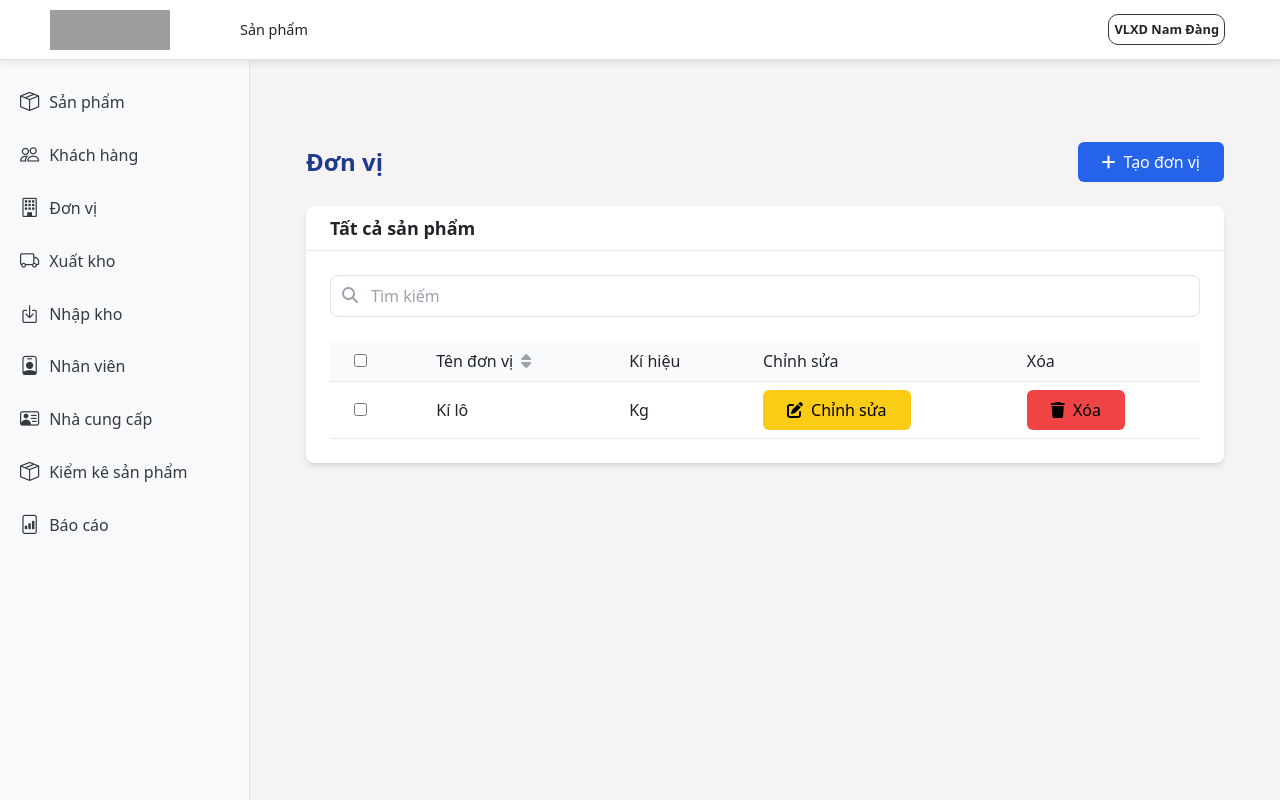
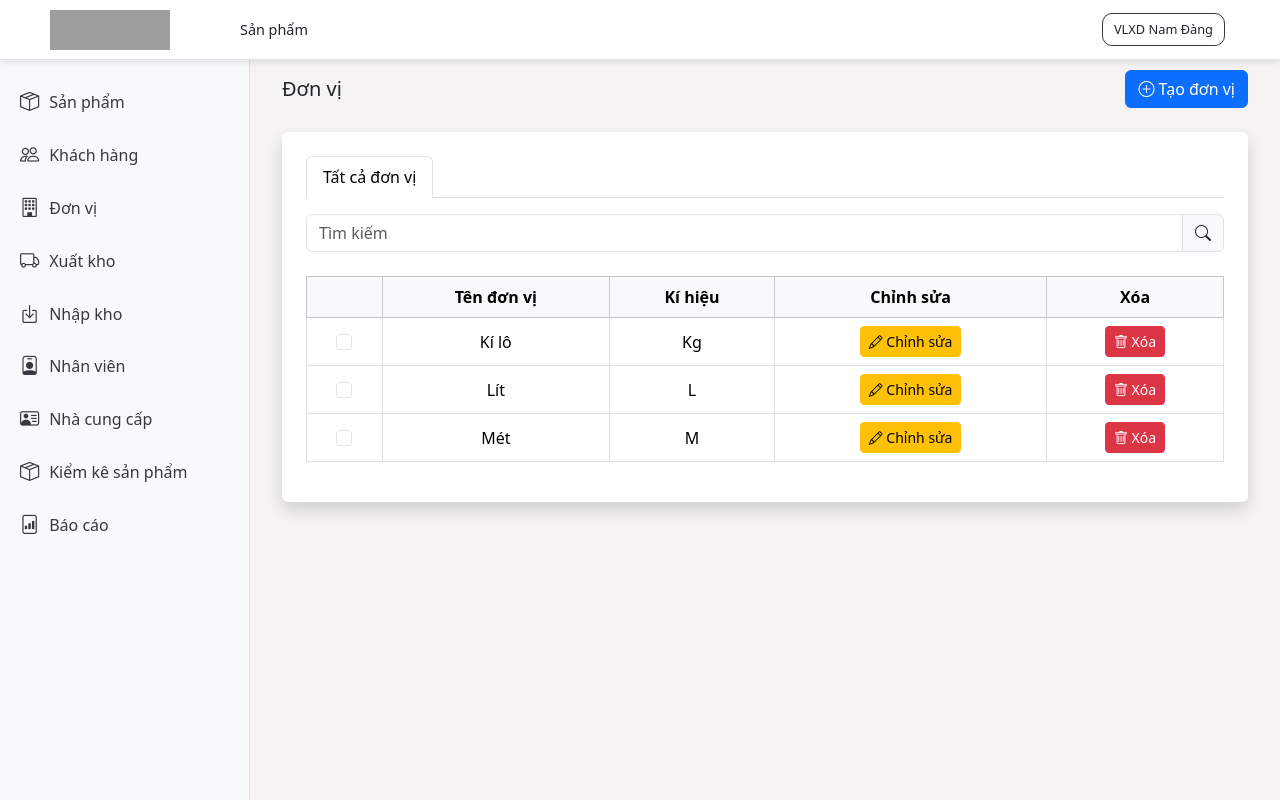
Before and after one commit to manhcuong2004/prj-stock-management, a Django app: page /units/ in a window 1280 px wide. Run offline with Django 5.2, Linux system fonts and the light colour scheme; some libraries are stand-ins or nearby versions; grey boxes are pictures that could not be loaded.

```diff
--- a/stock_management/stockb/templates/units/units.html
+++ b/stock_management/stockb/templates/units/units.html
@@ -1,53 +1,58 @@
 {% extends 'base.html' %}
 
 {% block content %}
-<div class="container mx-auto p-4">
-    <div class="flex justify-between items-center mb-4">
-        <h1 class="text-2xl font-bold text-blue-900">Đơn vị</h1>
-        <a href="{% url 'create_unit' %}" class="bg-blue-600 hover:bg-blue-700 text-white px-4 py-2 rounded flex items-center transition">
-            <i class="fas fa-plus mr-2"></i> Tạo đơn vị
+<div class="container-fluid  -4">
+    <div class="d-flex justify-content-between align-items-center mb-4">
+        <h5 class="mb-0">Đơn vị</h5>
+        <a href="{% url 'create_unit' %}" class="btn btn-primary">
+            <i class="bi bi-plus-circle"></i> Tạo đơn vị
         </a>
     </div>
 
-    <div class="bg-white shadow-md rounded-lg">
-        <div class="border-b border-gray-200 px-4 py-2">
-            <h2 class="text-lg font-semibold">Tất cả sản phẩm</h2>
+    <div class="bg-white p-4 rounded shadow">
+        <ul class="nav nav-tabs mb-3">
+            <li class="nav-item">
+                <a class="nav-link active" href="#">Tất cả đơn vị</a>
+            </li>
+        </ul>
+
+        <div class="input-group mb-4">
+            <input type="text" class="form-control" placeholder="Tìm kiếm">
+            <span class="input-group-text"><i class="bi bi-search"></i></span>
         </div>
-        <div class="p-4">
-            <div class="relative mb-4">
-                <input type="text" class="w-full border border-gray-300 rounded-lg pl-10 pr-4 py-2 focus:ring-2 focus:ring-blue-500 focus:border-blue-500"
-                       placeholder="Tìm kiếm">
-                <i class="fas fa-search absolute left-3 top-3 text-gray-400"></i>
-            </div>
-            <table class="w-full text-left">
-                <thead>
-                    <tr class="border-b bg-gray-50">
-                        <th class="py-2 px-4">
-                            <input type="checkbox" class="rounded text-blue-600">
-                        </th>
-                        <th class="py-2 px-4 font-medium">Tên đơn vị <i class="fas fa-sort ml-1 text-gray-400"></i></th>
-                        <th class="py-2 px-4 font-medium">Kí hiệu</th>
-                        <th class="py-2 px-4 font-medium">Chỉnh sửa</th>
-                        <th class="py-2 px-4 font-medium">Xóa</th>
+
+        <div class="table-responsive">
+            <table class="table table-bordered align-middle text-center">
+                <thead class="table-light">
+                    <tr>
+                        <th scope="col"></th>
+                        <th scope="col">Tên đơn vị</th>
+                        <th scope="col">Kí hiệu</th>
+                        <th scope="col">Chỉnh sửa</th>
+                        <th scope="col">Xóa</th>
                     </tr>
                 </thead>
                 <tbody>
-                    <tr class="border-b hover:bg-gray-50">
-                        <td class="py-2 px-4">
-                            <input type="checkbox" class="rounded text-blue-600">
-                        </td>
-                        <td class="py-2 px-4">Kí lô</td>
-                        <td class="py-2 px-4">Kg</td>
-                        <td class="py-2 px-4">
-                            <button class="bg-yellow-400 hover:bg-yellow-500 text-black px-4 py-2 rounded transition">
-                                <i class="fas fa-edit mr-1"></i> Chỉnh sửa
-                            </button>
-                        </td>
-                        <td class="py-2 px-4">
-                            <button class="bg-red-500 hover:bg-red-600 text-black px-4 py-2 rounded transition">
-                                <i class="fas fa-trash mr-1"></i> Xóa
-                            </button>
-                        </td>
+                    <tr>
+                        <td><input type="checkbox" class="form-check-input"></td>
+                        <td>Kí lô</td>
+                        <td>Kg</td>
+                        <td><button class="btn btn-warning btn-sm"><i class="bi bi-pencil"></i> Chỉnh sửa</button></td>
+                        <td><button class="btn btn-danger btn-sm"><i class="bi bi-trash"></i> Xóa</button></td>
+                    </tr>
+                    <tr>
+                        <td><input type="checkbox" class="form-check-input"></td>
+                        <td>Lít</td>
+                        <td>L</td>
+                        <td><button class="btn btn-warning btn-sm"><i class="bi bi-pencil"></i> Chỉnh sửa</button></td>
+                        <td><button class="btn btn-danger btn-sm"><i class="bi bi-trash"></i> Xóa</button></td>
+                    </tr>
+                    <tr>
+                        <td><input type="checkbox" class="form-check-input"></td>
+                        <td>Mét</td>
+                        <td>M</td>
+                        <td><button class="btn btn-warning btn-sm"><i class="bi bi-pencil"></i> Chỉnh sửa</button></td>
+                        <td><button class="btn btn-danger btn-sm"><i class="bi bi-trash"></i> Xóa</button></td>
                     </tr>
                 </tbody>
             </table>
--- a/stock_management/templates/base.html
+++ b/stock_management/templates/base.html
@@ -5,15 +5,22 @@
     <meta charset="UTF-8">
     <meta name="viewport" content="width=device-width, initial-scale=1.0">
     <title>{% block title %}StockB{% endblock %}</title>
+    <!-- Bootstrap CSS -->
     <link href="https://cdn.jsdelivr.net/npm/bootstrap@5.3.3/dist/css/bootstrap.min.css" rel="stylesheet">
+    <!-- Bootstrap Icons -->
     <link rel="stylesheet"
           href="https://cdnjs.cloudflare.com/ajax/libs/bootstrap-icons/1.11.3/font/bootstrap-icons.min.css">
+    <!-- Font Awesome -->
+    <link rel="stylesheet" href="https://cdnjs.cloudflare.com/ajax/libs/font-awesome/6.4.0/css/all.min.css">
+    <!-- jQuery -->
+    <script src="https://code.jquery.com/jquery-3.6.0.min.js"></script>
+    <!-- Chart.js -->
+    <script src="https://cdn.jsdelivr.net/npm/chart.js@4.4.0/dist/chart.umd.min.js"></script>
+    <!-- Flatpickr CSS -->
+    <link rel="stylesheet" href="https://cdn.jsdelivr.net/npm/flatpickr/dist/flatpickr.min.css">
+    <!-- Custom CSS -->
     <link rel="stylesheet" href="{% static 'css/units.css' %}">
-    <link rel="stylesheet" href="https://cdnjs.cloudflare.com/ajax/libs/font-awesome/5.15.3/css/all.min.css">
-    <link rel="stylesheet" href="https://cdnjs.cloudflare.com/ajax/libs/font-awesome/6.4.0/css/all.min.css">
-    <script src="https://code.jquery.com/jquery-3.6.0.min.js"></script>
     <style>
-
         .header {
             height: 60px;
             width: 100%;
@@ -30,8 +37,6 @@
             box-shadow: 0 2px 8px rgba(0, 0, 0, 0.1);
         }
 
-
-
         .header .left-container {
             display: flex;
         }
@@ -43,7 +48,6 @@
             font-size: 80%;
             margin-right: 35px;
             font-weight: 600;
-
         }
 
         .header img {
@@ -69,7 +73,6 @@
             border-radius: 5px;
             font-weight: 500;
             text-decoration: none;
-
         }
 
         .btn-create:hover {
@@ -92,7 +95,6 @@
             position: fixed;
             top: 60px;
             left: 0;
-
         }
 
         .sidebar a {
@@ -118,7 +120,6 @@
 
         .name-user .dropdown-toggle::after {
             display: none;
-        /* Ẩn mũi tên mặc định */
         }
 
         .sidebar .active {
@@ -134,11 +135,8 @@
 
         .name-user .dropdown-menu {
             margin-top: 40px !important;
-        /* Cách nút 50px */
             left: 50% !important;
-        /* Căn giữa theo nút */
             transform: translateX(-50%) !important;
-        /* Dịch ngược lại 50% để căn giữa */
         }
 
         .main-content {
@@ -146,29 +144,30 @@
             margin-top: 50px;
             padding: 20px;
             background: #F5F3F3;
-            height: calc(100vh - 50px); /* Đảm bảo rằng content chiếm toàn bộ không gian còn lại */
+            height: calc(100vh - 50px);
             overflow-y: auto;
         }
+
         {% block style %}
-
         {% endblock %}
     </style>
+    {% block extra_head %}
+    {% endblock %}
 </head>
 
 <body>
-
 <div class="header">
     <div class="left-container">
-            <img src="{% static 'stockb-logo.png' %}" />
+        <img src="{% static 'stockb-logo.png' %}" alt="StockB Logo"/>
         <div class="title-header">
             {% block header-name %}
             Sản phẩm
-                {%endblock%}
+            {% endblock %}
         </div>
     </div>
     <div class="d-flex align-items-center">
         <div class="dropdown name-user">
-                <button class="dropdown-toggle  text-dark bg-transparent border-0" id="dropdownMenuButton1"
+            <button class="dropdown-toggle text-dark bg-transparent border-0" id="dropdownMenuButton1"
                     data-bs-toggle="dropdown" aria-expanded="false">
                 VLXD Nam Đàng
             </button>
@@ -204,18 +203,20 @@
     </div>
     <a href="/report"><i class="bi bi-file-bar-graph"></i> Báo cáo</a>
 </div>
+
 <div class="main-content">
-        <div class="container mt-5">
     {% block content %}
     <h1>Welcome to StockB!</h1>
     {% endblock %}
 </div>
-    </div>
 
+<!-- Bootstrap JS -->
 <script src="https://cdn.jsdelivr.net/npm/bootstrap@5.3.3/dist/js/bootstrap.bundle.min.js"></script>
-    <script src="https://cdn.tailwindcss.com"></script>
-
-
+<!-- Flatpickr JS -->
+<script src="https://cdn.jsdelivr.net/npm/flatpickr"></script>
+<script src="https://npmcdn.com/flatpickr/dist/l10n/vn.js"></script>
+<!-- Custom JS -->
+{% block extra_js %}
+{% endblock %}
 </body>
-
 </html>
```
Also changed, not shown: stock_management/stockb/templates/report/overview.html (+66 -39 lines). Lines whose indentation alone changed are shown as unchanged.
